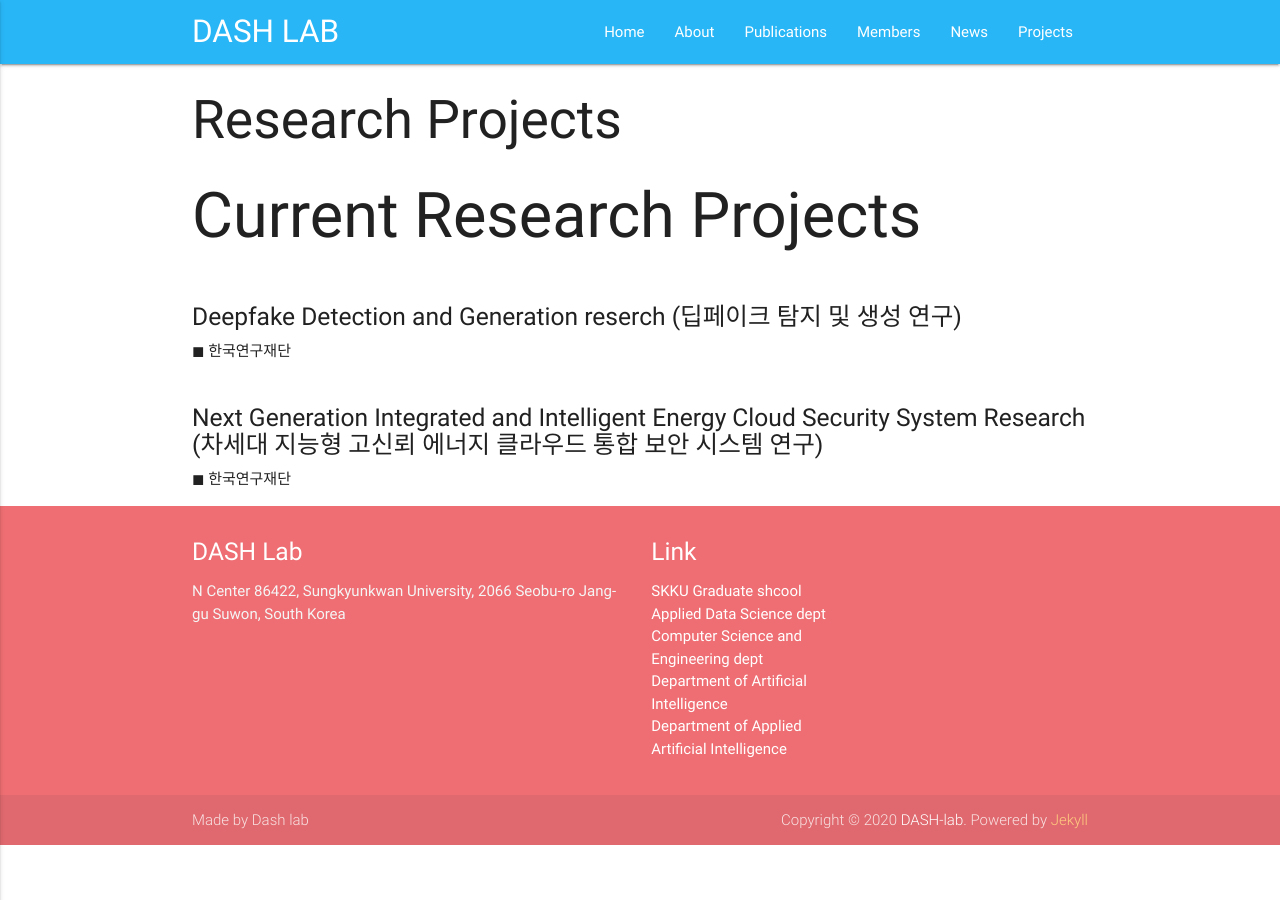
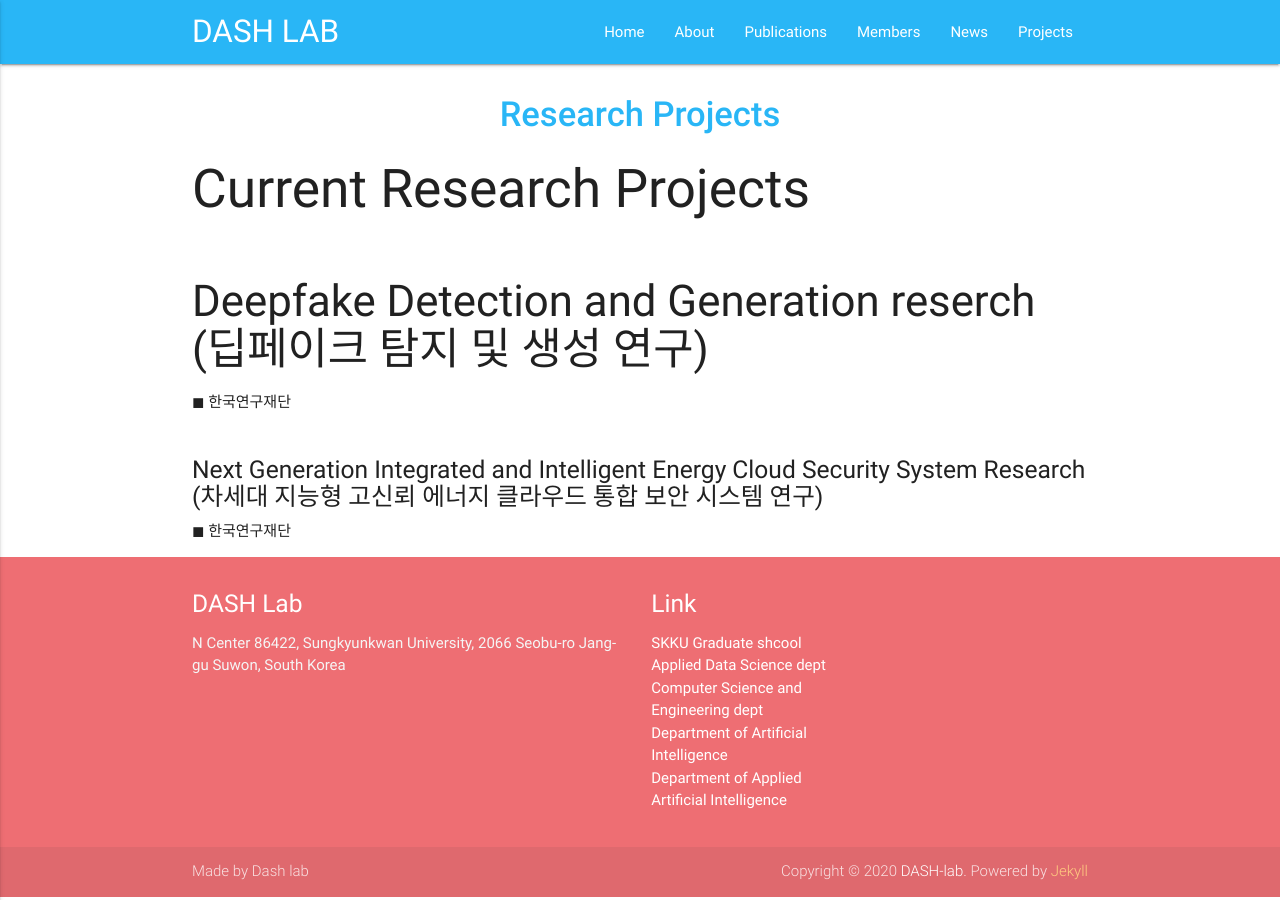
Before and after one commit to Yurim990507/DASH-Lab.github.io, a Jekyll site: the page built from example5.md, in a window 1280 px wide. Built offline with Jekyll 4.4.1, drawn with Linux system fonts in a browser that asks for light colours.

Commit message:
Update example5.md

```diff
--- a/example5.md
+++ b/example5.md
@@ -4,15 +4,13 @@ title: Projects
 permalink: /Projects/
 ---
 
-<h2 class="page-title">Research Projects</h2>
+<h1 class="page-title">Research Projects</h1>
 
-<h1>Current Research Projects</h1>
+<h2>Current Research Projects</h2>
 
 <div class="section">
-    <h5>Deepfake Detection and Generation reserch (딥페이크 탐지 및 생성 연구)</h5>
+    <h3>Deepfake Detection and Generation reserch (딥페이크 탐지 및 생성 연구)</h3>
         ◼  한국연구재단 <br>
-
-
 </div>
 
 <div class="section">
```
